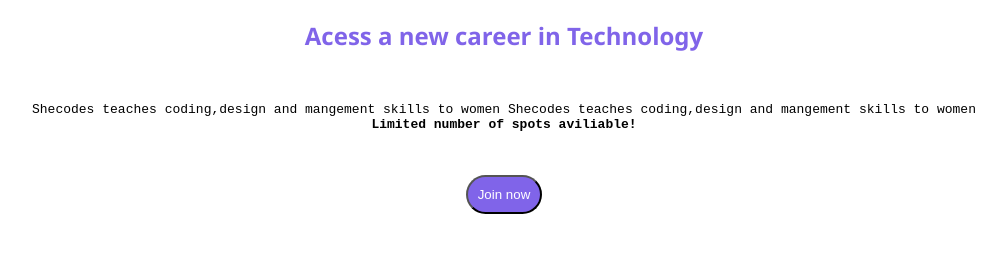
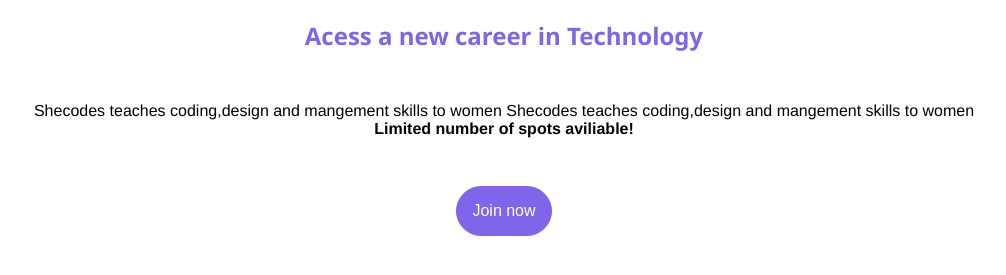
Before and after one commit to MphoVersace/shecodes-plus-week-1, a plain HTML site: page index.html in a window 1280 px wide. Shown: the part 67-342 px from the top of the page, without its empty margins (136-1142 px from the left). Drawn offline with Linux system fonts and the light colour scheme.

Commit message:
div,span,footer and header added

```diff
--- a/index.html
+++ b/index.html
@@ -8,6 +8,7 @@
       h1 {
         text-align: center;
         font-family: "Segoe UI", Tahoma, Geneva, Verdana, sans-serif;
+
       }
       h2 {
         font-family: "Segoe UI", Tahoma, Geneva, Verdana, sans-serif;
@@ -17,33 +18,44 @@
       }
       p {
         text-align: center;
-        font-family: monospace;
+        font-family: Cerebri Sans, Helvetica, Arial, sans-serif;
         padding: 30px;
+        margin: 18px;
       }
       .line-2 {
-        font-family: monospace;
+        font-family: Cerebri Sans, Helvetica, Arial, sans-serif;
       }
       button {
         background-color: #8064e9;
         color: #fff;
         display: block;
         margin: auto;
-        padding: 10px;
-        border-radius: 30px;
+        padding: 15px;
+        border: 1px solid #8064e9;
+        border-radius: 25px;
+        text-decoration: none;
+        font-size: medium;
+      }
 
-      }
     </style>
   </head>
   <body>
+    <div>
+    <header>
     <h1>👩‍💻SheCodes is a Coding Workshop for Women</h1>
-    <h2><strong>Acess a new career in Technology</strong></h2>
+    </header>
+    <h2>Acess a new career in Technology</h2>
+    <section>
     <p>
       Shecodes teaches coding,design and mangement skills to women Shecodes
       teaches coding,design and mangement skills to women
       <br />
-      <strong class="line-2">Limited number of spots aviliable!</strong>
+      <span>
+      <strong>Limited number of spots aviliable!</strong></span>
     </p>
+    </section>
     <button>Join now</button>
-
+    <footer></footer>
+    </div>
   </body>
 </html>
```
